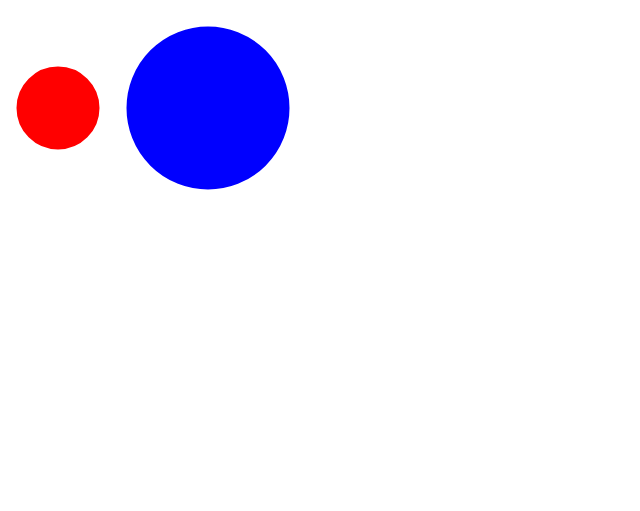
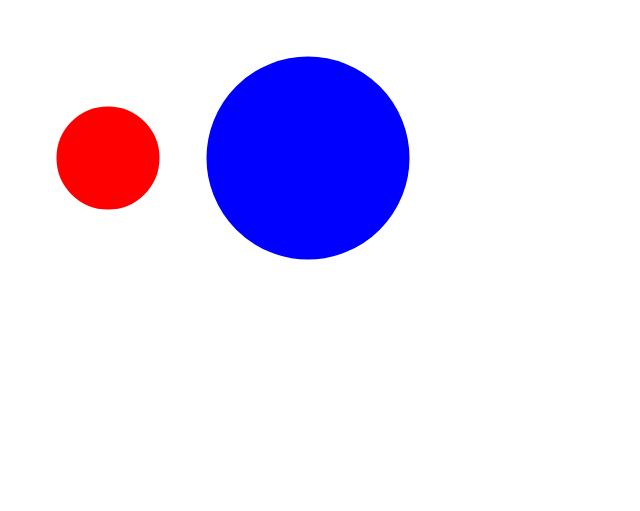
Before and after one commit to macraig/infovis, a plain HTML site: page index.html in a window 1280 px wide. Shown: the whole page, without its empty margins (0-640 px from the left). Drawn offline with Linux system fonts and the light colour scheme.

Commit message:
Update index.html

```diff
--- a/index.html
+++ b/index.html
@@ -7,8 +7,8 @@
 </head>
 <body>
 <svg height="500" width="500">
-  <circle cx="50" cy="100" r="40" stroke="red" stroke-width="3" fill="red" />
-  <circle cx="200" cy="100" r="80" stroke="blue" stroke-width="3" fill="blue" />
+  <circle cx="100" cy="150" r="50" stroke="red" stroke-width="3" fill="red" />
+  <circle cx="300" cy="150" r="100" stroke="blue" stroke-width="3" fill="blue" />
 </svg>
 </body>
 </html>
```
